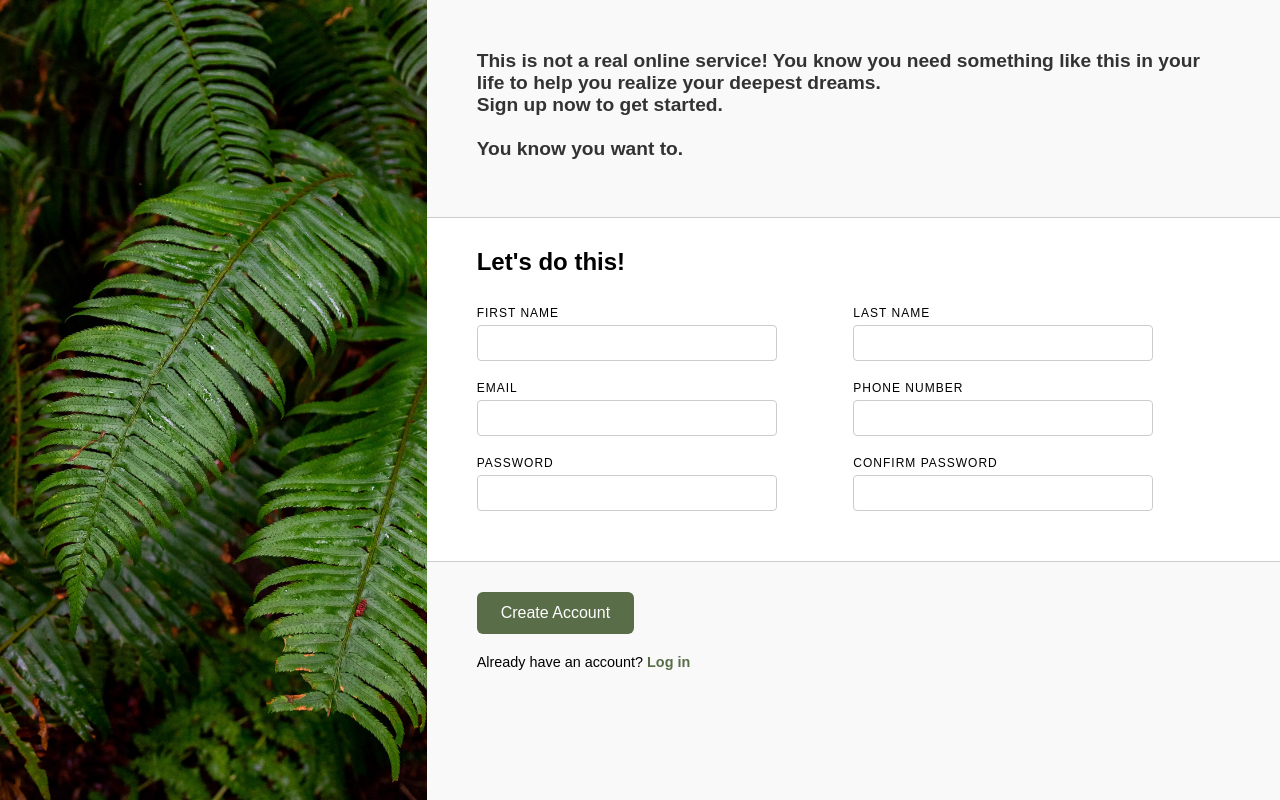
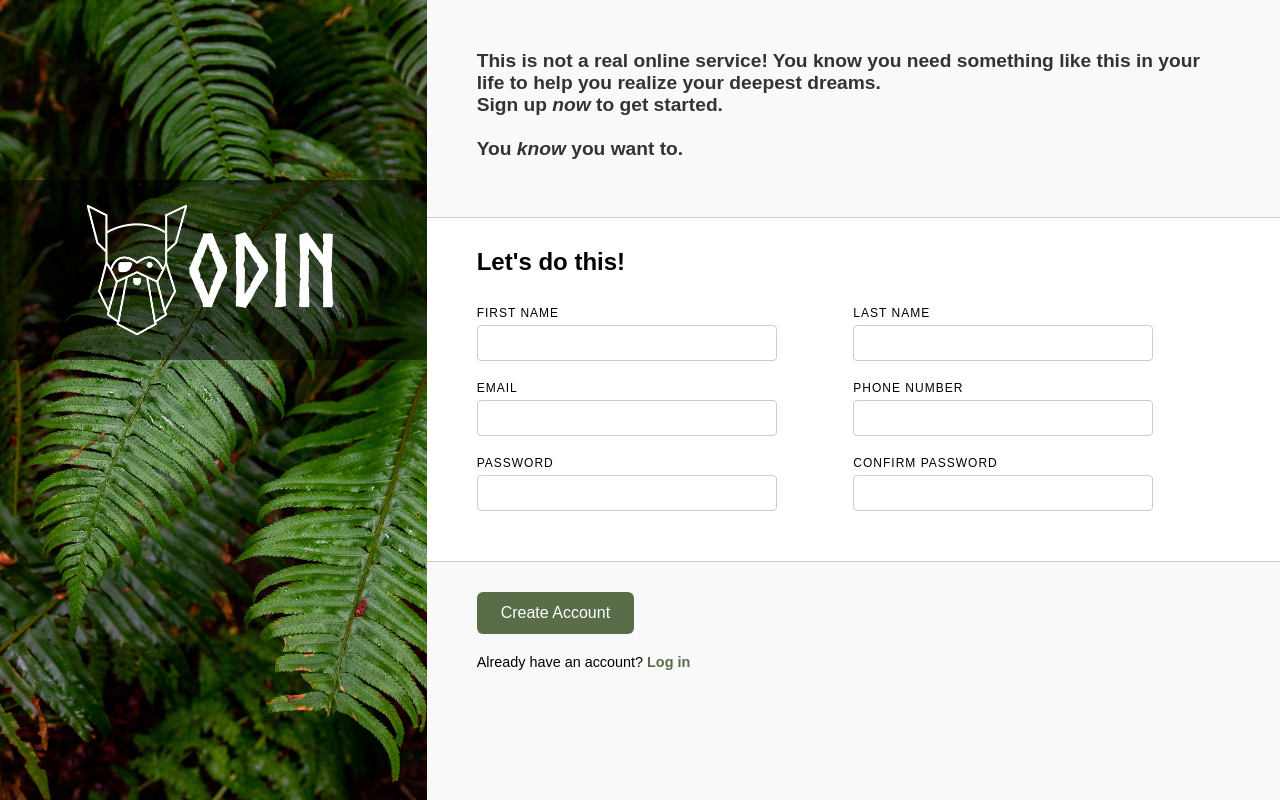
Before and after one commit to AminaAssouane/sign-up-form, a plain HTML site: page index.html in a window 1280 px wide. Drawn offline with Linux system fonts and the light colour scheme.

Commit message:
Add logo over left background

```diff
--- a/index.html
+++ b/index.html
@@ -7,13 +7,19 @@
     <title>Sign-up form</title>
   </head>
   <body>
-    <div class="background"><img src="background.jpg" alt="background" /></div>
+    <div class="background">
+      <img src="background.jpg" alt="background" id="background" />
+      <div class="logo">
+        <img src="icon.jpg" alt="icon" id="icon" />
+        ODIN
+      </div>
+    </div>
     <div class="container">
       <div class="text">
         <p>
           This is not a real online service! You know you need something like
           this in your life to help you realize your deepest dreams.<br />Sign
-          up now to get started.<br /><br />You know you want to.
+          up <i>now</i> to get started.<br /><br />You <i>know</i> you want to.
         </p>
       </div>
 
--- a/styles.css
+++ b/styles.css
@@ -10,17 +10,46 @@ body {
   height: 100vh;
 }
 
+/* Left side image */
 .background {
   flex: 1;
   overflow: hidden;
+  position: relative;
 }
 
-.background img {
+#background {
   width: 100%;
   height: 100%;
   object-fit: cover;
 }
 
+@font-face {
+  font-family: Norse-Bold;
+  src: url(Norse-Bold.otf);
+}
+
+.logo {
+  position: absolute;
+  font-family: "Norse-Bold", sans-serif;
+  top: 180px;
+  font-size: 100px;
+  width: 100%;
+  height: 180px;
+  color: white;
+  background-color: rgba(0, 0, 0, 0.5);
+  border-radius: 5px;
+  font-weight: bold;
+  display: flex;
+  align-items: center;
+  justify-content: center;
+}
+
+#icon {
+  width: 100px;
+  height: 130px;
+}
+
+/* Right side container */
 .container {
   display: flex;
   flex-direction: column;
```
Also changed, not shown: Norse-Bold.otf (added).
